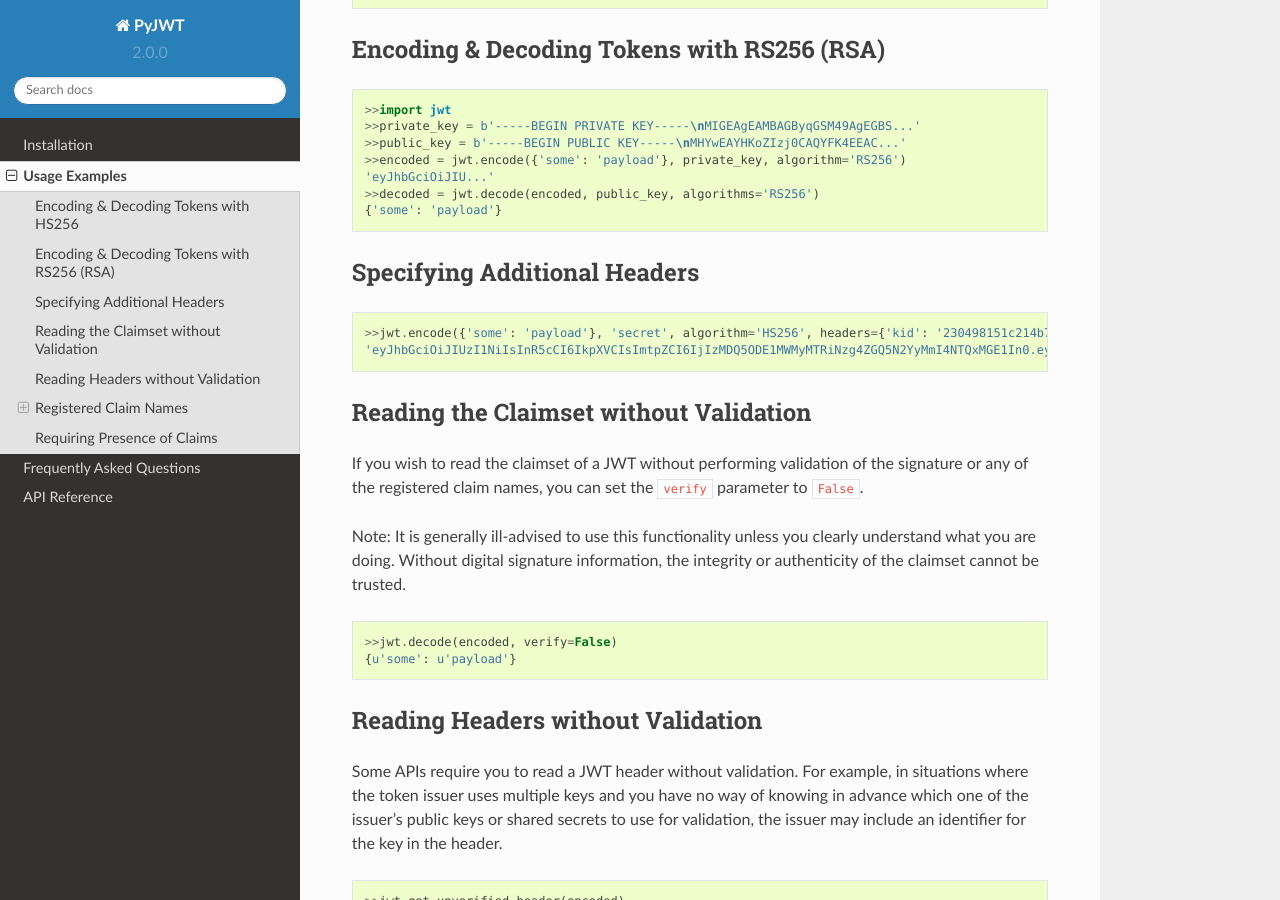
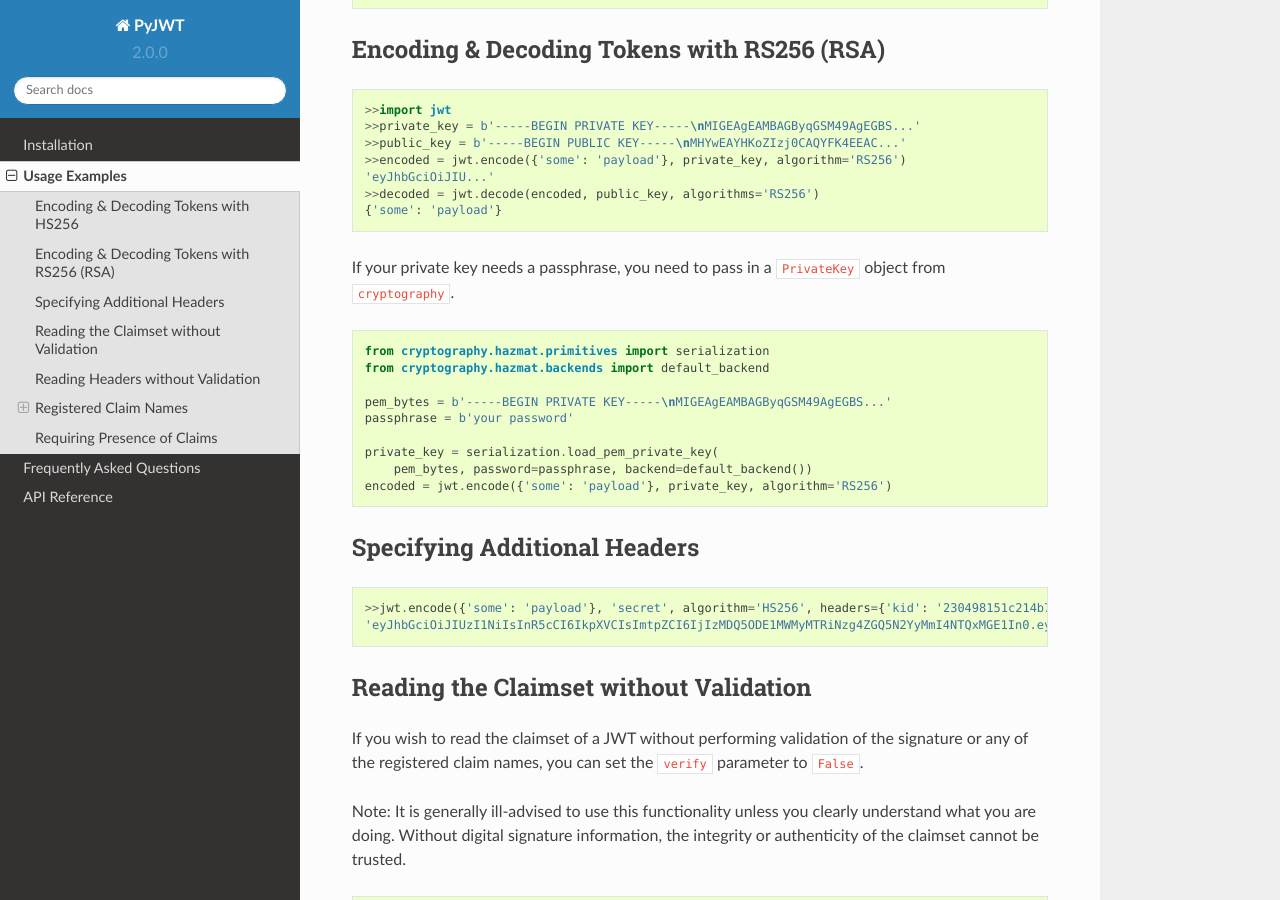
Before and after one commit to jpadilla/pyjwt, a Sphinx documentation site: the page built from docs/usage.rst, in a window 1280 px wide and 900 px high, scrolled down 334 px. Built offline with Sphinx 7.4.7 and the Read the Docs theme 2.0.0, drawn with Linux system fonts in a browser that asks for light colours; pages that are not in the unit, such as notebooks, are missing from menus.

Commit message:
Documents how to use private keys with passphrases (#525)
This can address https://github.com/jpadilla/pyjwt/issues/286

```diff
--- a/docs/usage.rst
+++ b/docs/usage.rst
@@ -25,6 +25,21 @@ Encoding & Decoding Tokens with RS256 (RSA)
     'eyJhbGciOiJIU...'
     >>decoded = jwt.decode(encoded, public_key, algorithms='RS256')
     {'some': 'payload'}
+
+If your private key needs a passphrase, you need to pass in a ``PrivateKey`` object from ``cryptography``.
+
+.. code-block:: python
+
+    from cryptography.hazmat.primitives import serialization
+    from cryptography.hazmat.backends import default_backend
+
+    pem_bytes = b'-----BEGIN PRIVATE KEY-----\nMIGEAgEAMBAGByqGSM49AgEGBS...'
+    passphrase = b'your password'
+
+    private_key = serialization.load_pem_private_key(
+        pem_bytes, password=passphrase, backend=default_backend())
+    encoded = jwt.encode({'some': 'payload'}, private_key, algorithm='RS256')
+
 
 Specifying Additional Headers
 -----------------------------
```
